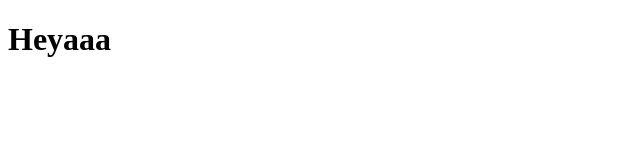
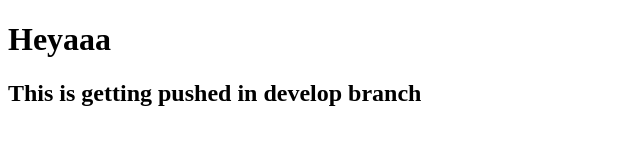
Before and after one commit to AlkaOraon/prepcfg2021, a plain HTML site: page index.html in a window 1280 px wide. Shown: the whole page, without its empty margins (0-640 px from the left). Drawn offline with Linux system fonts and the light colour scheme.

Commit message:
Added a para to that

```diff
--- a/index.html
+++ b/index.html
@@ -8,5 +8,6 @@
 </head>
 <body>
     <h1>Heyaaa</h1>
+    <h2>This is getting pushed in develop branch</h2>
 </body>
 </html>
```
